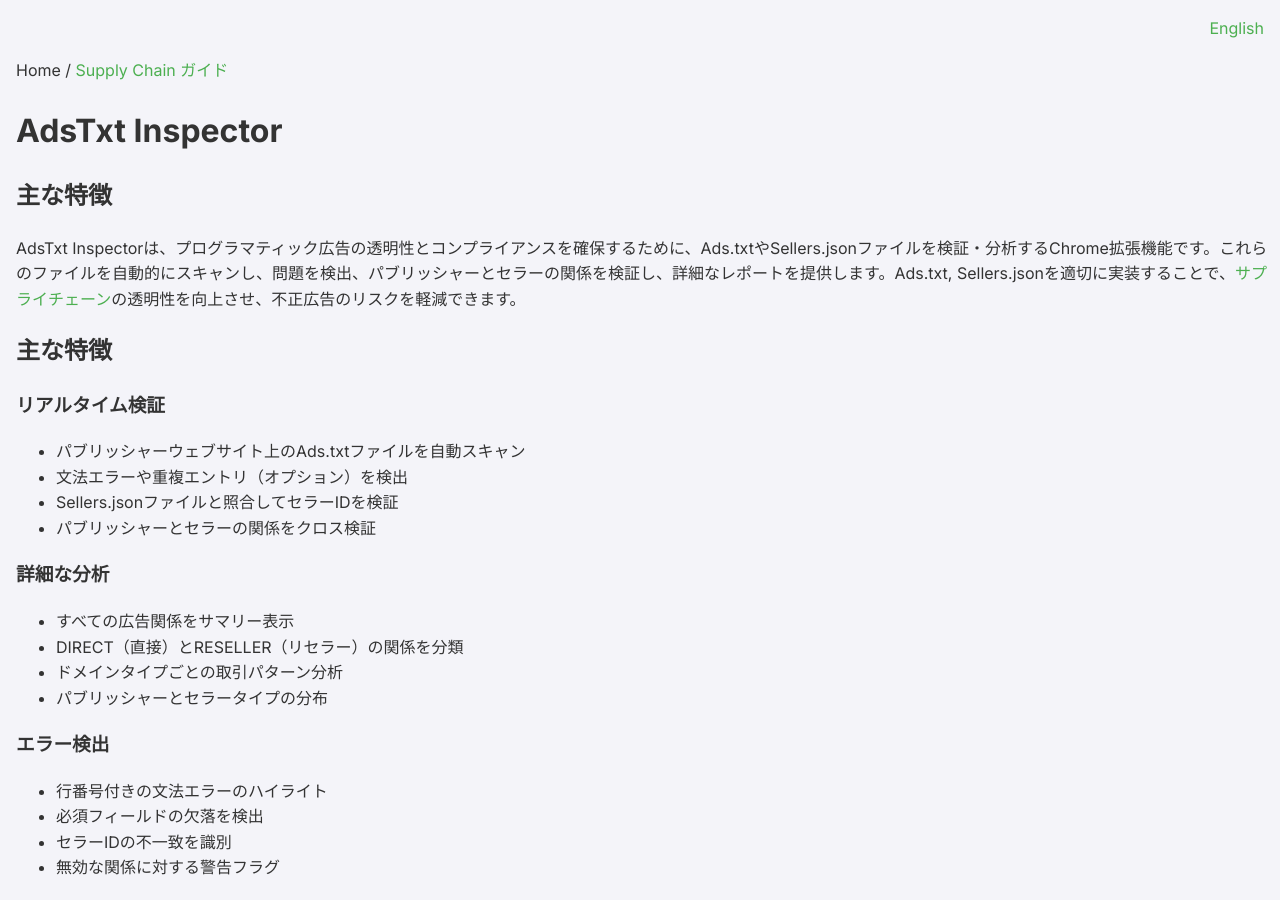
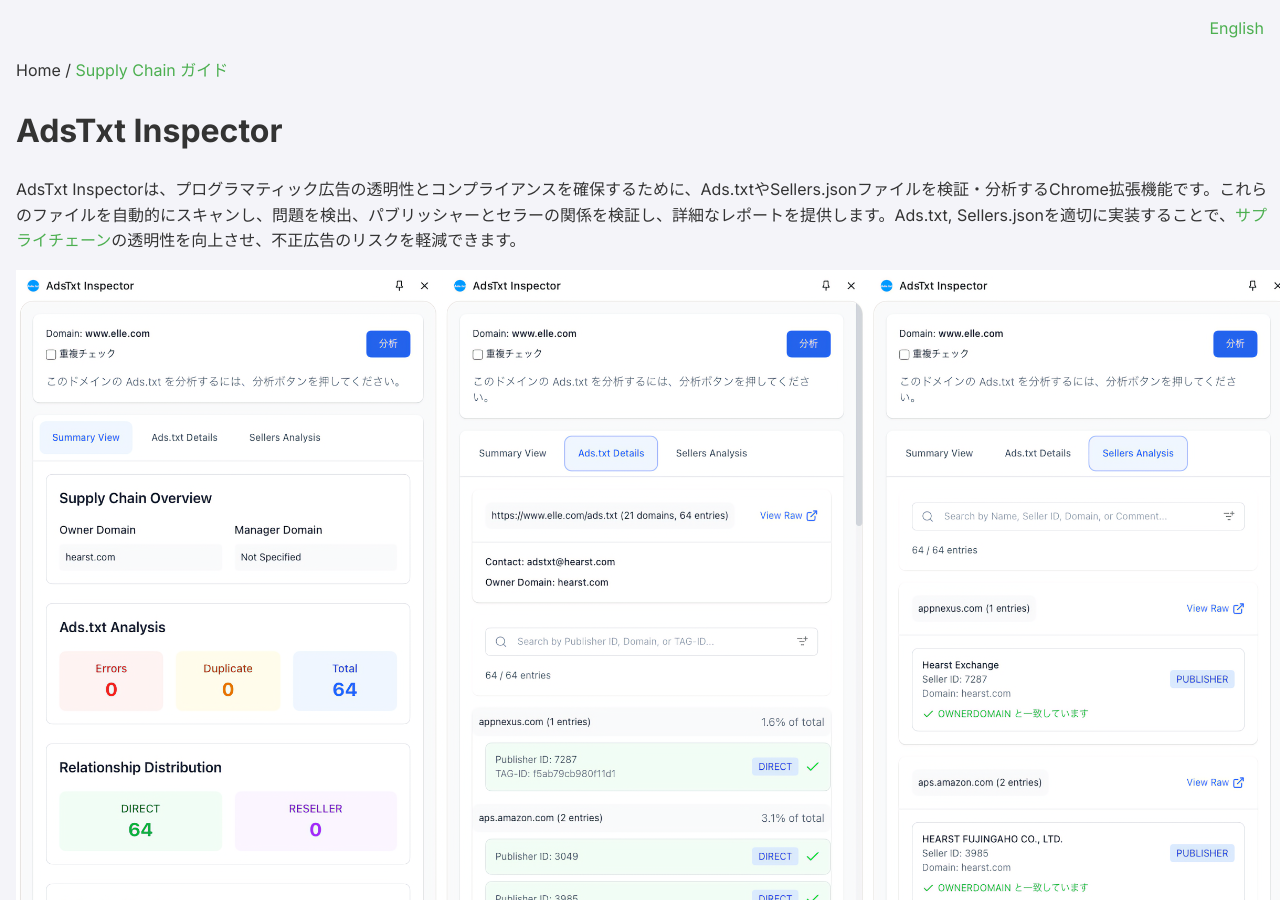
Before and after one commit to miyaichi/adstxt-Inspector, a Jekyll site: the page built from docs/ja/index.md, in a window 1280 px wide and 900 px high. Built offline with Jekyll 4.4.1, drawn with Linux system fonts in a browser that asks for light colours.

Commit message:
Remove unused AdsTxt Inspector images and update documentation to include new images

```diff
--- a/docs/ja/index.md
+++ b/docs/ja/index.md
@@ -10,9 +10,9 @@
 
 # AdsTxt Inspector
 
-## 主な特徴
+AdsTxt Inspectorは、プログラマティック広告の透明性とコンプライアンスを確保するために、Ads.txtやSellers.jsonファイルを検証・分析するChrome拡張機能です。これらのファイルを自動的にスキャンし、問題を検出、パブリッシャーとセラーの関係を検証し、詳細なレポートを提供します。Ads.txt, Sellers.jsonを適切に実装することで、[サプライチェーン](./schain-guide)の透明性を向上させ、不正広告のリスクを軽減できます。
 
-AdsTxt Inspectorは、プログラマティック広告の透明性とコンプライアンスを確保するために、Ads.txtやSellers.jsonファイルを検証・分析するChrome拡張機能です。これらのファイルを自動的にスキャンし、問題を検出、パブリッシャーとセラーの関係を検証し、詳細なレポートを提供します。Ads.txt, Sellers.jsonを適切に実装することで、[サプライチェーン](./schain-guide)の透明性を向上させ、不正広告のリスクを軽減できます。
+![AdsTxt Inspector](../images/adstxt-inspector-ja.png)
 
 ## 主な特徴
 
```
Also changed, not shown: docs/en/index.md (+2 -0 lines), docs/images/adstxt-inspector-1.jpg (deleted), docs/images/adstxt-inspector-2.jpg (deleted), docs/images/adstxt-inspector-3.jpg (deleted), docs/images/adstxt-inspector-en.png (added), docs/images/adstxt-inspector-ja.png (added).
